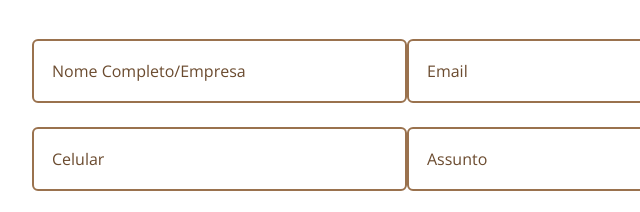
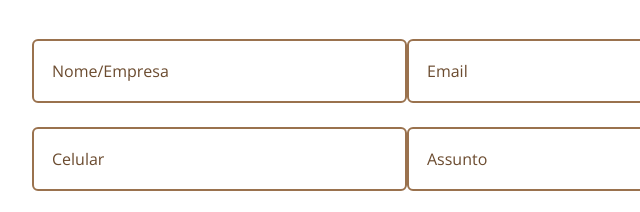
Before and after one commit to joaovctdev/meuportfolio, a plain HTML site: page index.html in a window 1280 px wide. Shown: the part 2973-3185 px from the top of the page, 328-968 px from the left. Drawn offline with nearby package versions, Linux system fonts and the light colour scheme; some packages are replaced by stand-ins of ours; a script that the page names is missing.

Commit message:
Update index.html

```diff
--- a/index.html
+++ b/index.html
@@ -251,7 +251,7 @@
         <form action="#">
             <div class="input-box">
               <div class="input-field field">
-                <input type="text" placeholder="Nome Completo/Empresa" id="name" class="item" autocomplete="off">
+                <input type="text" placeholder="Nome/Empresa" id="name" class="item" autocomplete="off">
                   <div class="error-txt">Nome nao pode estar vazio</div>
               </div>
               <div class="input-field field">
```
